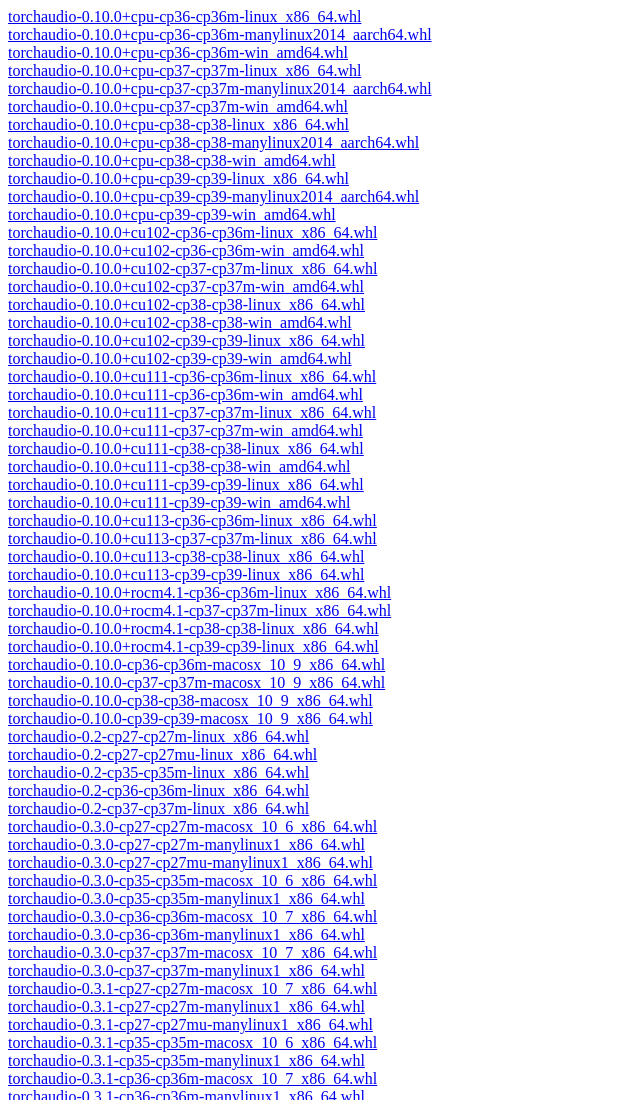
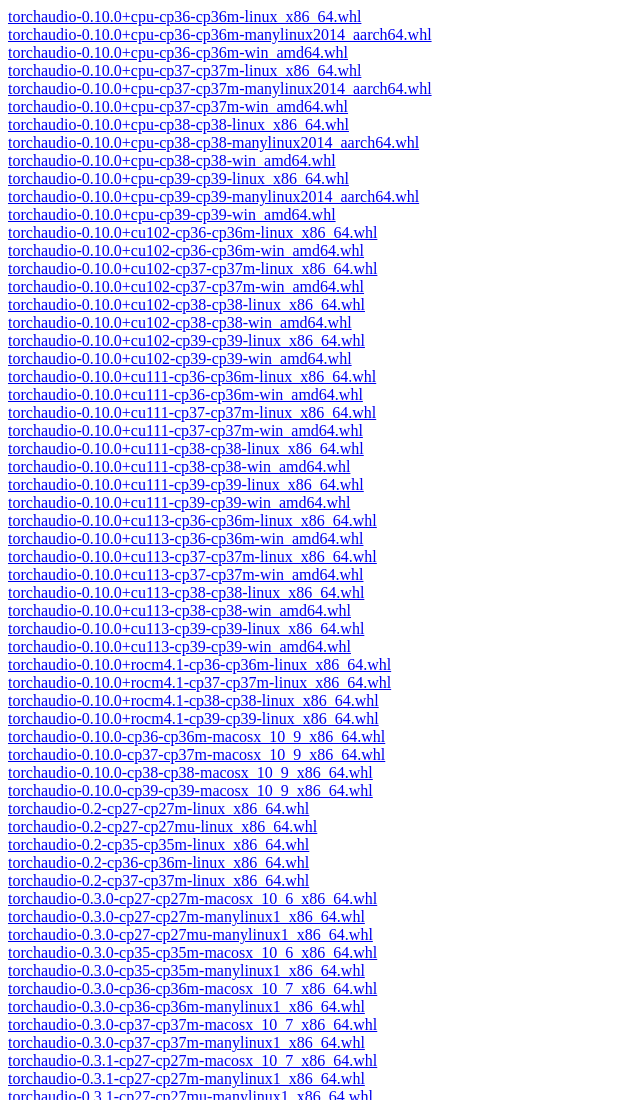
Before and after one commit to eternalphane/pytorch-pypi, a plain HTML site: page torchaudio/index.html in a window 1280 px wide. Shown: the top 1100 px of the page, without its empty margins (0-640 px from the left). Drawn offline with Linux system fonts and the light colour scheme.

Commit message:
721409d86d945716ad2ec30dbc6baf8490d1e3d803c2564c14627b101aef0cbc

```diff
--- a/torchaudio/index.html
+++ b/torchaudio/index.html
@@ -1,5 +1,5 @@
 <html>
-<head><title>torchaudio - 2021-10-22 16:00 UTC</title></head>
+<head><title>torchaudio - 2021-10-26 16:00 UTC</title></head>
 <body><a href="https://download.pytorch.org/whl/cpu/torchaudio-0.10.0%2Bcpu-cp36-cp36m-linux_x86_64.whl">torchaudio-0.10.0+cpu-cp36-cp36m-linux_x86_64.whl</a><br>
 <a href="https://download.pytorch.org/whl/cpu/torchaudio-0.10.0-cp36-cp36m-manylinux2014_aarch64.whl">torchaudio-0.10.0+cpu-cp36-cp36m-manylinux2014_aarch64.whl</a><br>
 <a href="https://download.pytorch.org/whl/cpu/torchaudio-0.10.0%2Bcpu-cp36-cp36m-win_amd64.whl">torchaudio-0.10.0+cpu-cp36-cp36m-win_amd64.whl</a><br>
@@ -29,9 +29,13 @@
 <a href="https://download.pytorch.org/whl/cu111/torchaudio-0.10.0%2Bcu111-cp39-cp39-linux_x86_64.whl">torchaudio-0.10.0+cu111-cp39-cp39-linux_x86_64.whl</a><br>
 <a href="https://download.pytorch.org/whl/cu111/torchaudio-0.10.0%2Bcu111-cp39-cp39-win_amd64.whl">torchaudio-0.10.0+cu111-cp39-cp39-win_amd64.whl</a><br>
 <a href="https://download.pytorch.org/whl/cu113/torchaudio-0.10.0%2Bcu113-cp36-cp36m-linux_x86_64.whl">torchaudio-0.10.0+cu113-cp36-cp36m-linux_x86_64.whl</a><br>
+<a href="https://download.pytorch.org/whl/cu113/torchaudio-0.10.0%2Bcu113-cp36-cp36m-win_amd64.whl">torchaudio-0.10.0+cu113-cp36-cp36m-win_amd64.whl</a><br>
 <a href="https://download.pytorch.org/whl/cu113/torchaudio-0.10.0%2Bcu113-cp37-cp37m-linux_x86_64.whl">torchaudio-0.10.0+cu113-cp37-cp37m-linux_x86_64.whl</a><br>
+<a href="https://download.pytorch.org/whl/cu113/torchaudio-0.10.0%2Bcu113-cp37-cp37m-win_amd64.whl">torchaudio-0.10.0+cu113-cp37-cp37m-win_amd64.whl</a><br>
 <a href="https://download.pytorch.org/whl/cu113/torchaudio-0.10.0%2Bcu113-cp38-cp38-linux_x86_64.whl">torchaudio-0.10.0+cu113-cp38-cp38-linux_x86_64.whl</a><br>
+<a href="https://download.pytorch.org/whl/cu113/torchaudio-0.10.0%2Bcu113-cp38-cp38-win_amd64.whl">torchaudio-0.10.0+cu113-cp38-cp38-win_amd64.whl</a><br>
 <a href="https://download.pytorch.org/whl/cu113/torchaudio-0.10.0%2Bcu113-cp39-cp39-linux_x86_64.whl">torchaudio-0.10.0+cu113-cp39-cp39-linux_x86_64.whl</a><br>
+<a href="https://download.pytorch.org/whl/cu113/torchaudio-0.10.0%2Bcu113-cp39-cp39-win_amd64.whl">torchaudio-0.10.0+cu113-cp39-cp39-win_amd64.whl</a><br>
 <a href="https://download.pytorch.org/whl/rocm4.1/torchaudio-0.10.0%2Brocm4.1-cp36-cp36m-linux_x86_64.whl">torchaudio-0.10.0+rocm4.1-cp36-cp36m-linux_x86_64.whl</a><br>
 <a href="https://download.pytorch.org/whl/rocm4.1/torchaudio-0.10.0%2Brocm4.1-cp37-cp37m-linux_x86_64.whl">torchaudio-0.10.0+rocm4.1-cp37-cp37m-linux_x86_64.whl</a><br>
 <a href="https://download.pytorch.org/whl/rocm4.1/torchaudio-0.10.0%2Brocm4.1-cp38-cp38-linux_x86_64.whl">torchaudio-0.10.0+rocm4.1-cp38-cp38-linux_x86_64.whl</a><br>
```
Also changed, not shown: index.html (+1 -1 lines), torch/index.html (+1 -1 lines), torchvision/index.html (+1 -1 lines).
